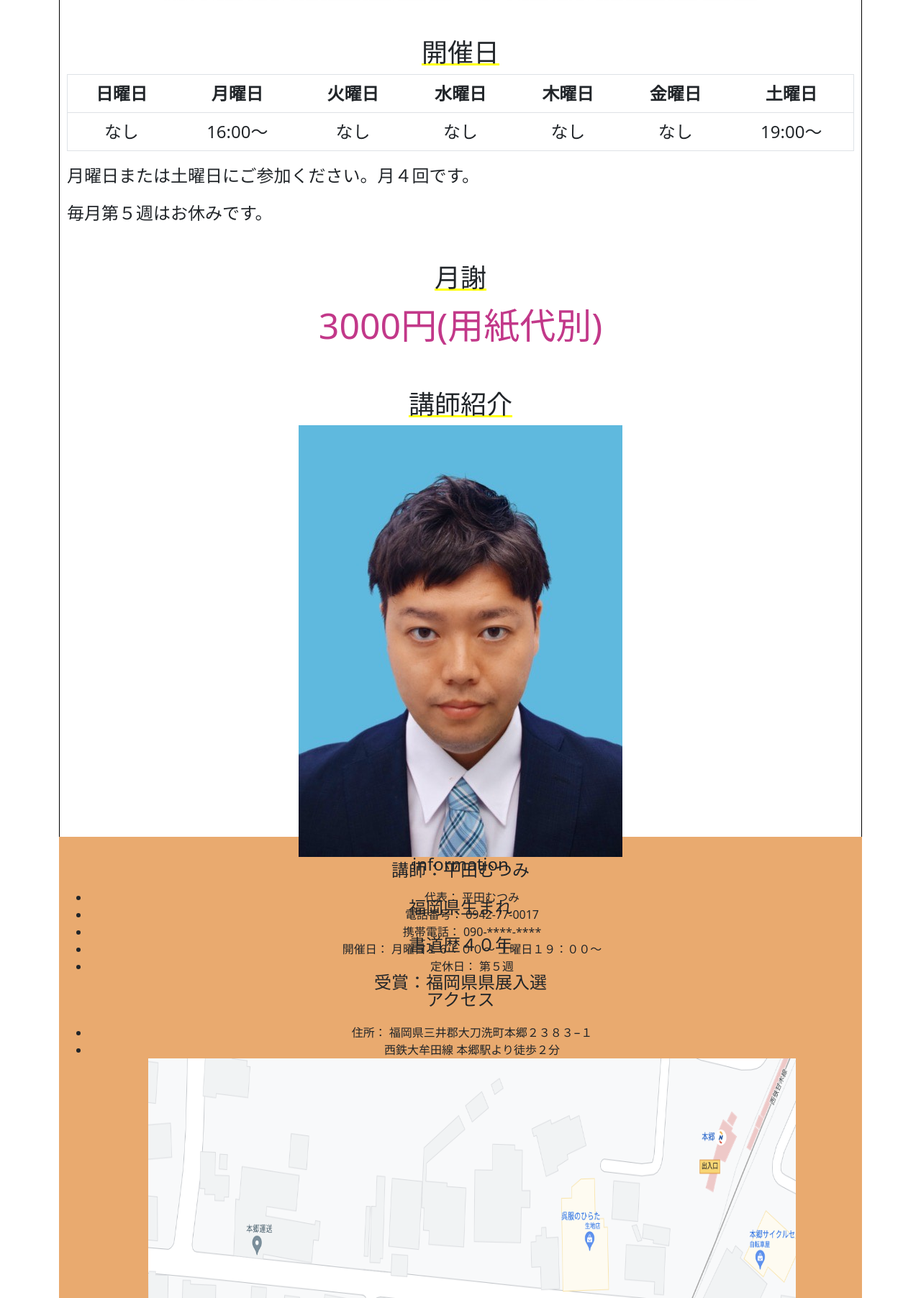
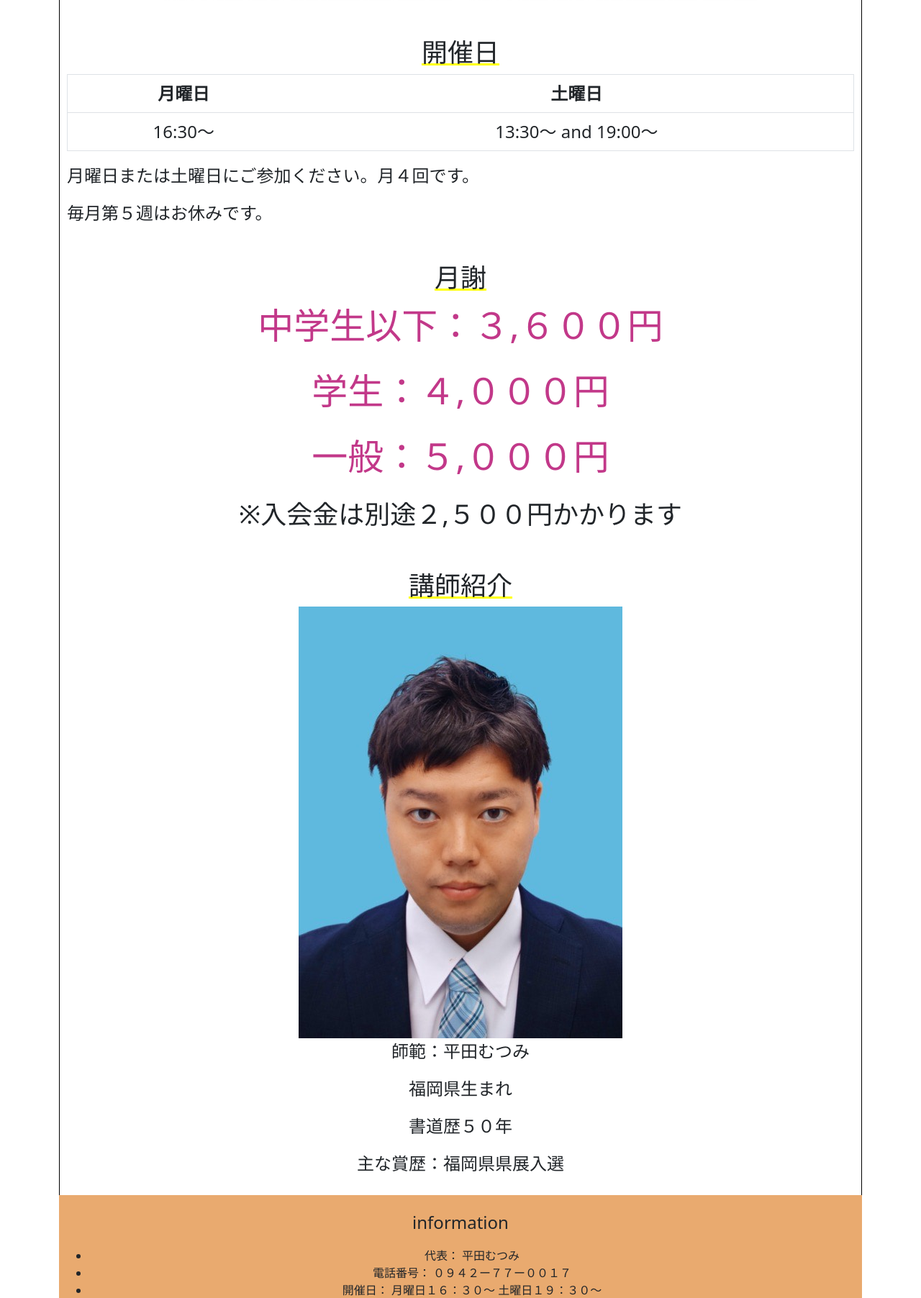
Before and after one commit to hiratatatsujiro/homepage, a PHP site: page / in a window 1280 px wide. Shown: the part 2037-3841 px from the top of the page at 72% size. Run offline with PHP 8.4, Linux system fonts and the light colour scheme; some libraries are stand-ins or nearby versions.

Commit message:
微調整

```diff
--- a/css/home.css
+++ b/css/home.css
@@ -14,13 +14,13 @@
 
 .phone-number {
   font-size: 16px;
-  margin-right: 40px;
-  line-height: 40px;
+  margin-right: 80px;
+  line-height: 80px;
 }
 
 main {
   background-color: white;
-  height: calc(3700px - 580px);
+  height: calc(100% - 580px);
   padding: 10px;
   border-left: 1px solid black;
   border-right: 1px solid black;
@@ -46,7 +46,7 @@
 
 footer {
   background-color: rgb(233, 170, 111);
-  height: 1000px;
+  height: 100%;
   margin: 0 auto;
   text-align: center;
   padding: 10px;
@@ -107,3 +107,8 @@
   background-color: rgb(250, 237, 219);
   color: black;
 }
+
+.fare_enter {
+  text-align: center;
+  font-size: 36px;
+}
--- a/index.html
+++ b/index.html
@@ -12,10 +12,9 @@
     <div class="container">
       <div id="app">
     <header>
-      <div class="title">平田書院 since 1962</div>
+      <div class="title">平田書院 since 1982</div>
       <div class="phone-number">
         <div>tel：{{ tel }}</div>
-        <div>携帯：{{ phone }}</div>
       </div>
      </header>
     <main>
@@ -53,29 +52,28 @@
        <div class="schedule">
         <h1>開催日</h1>
         <table class="table">
-          <th v-for="day in wday">{{ day }}</th>
+            <th>月曜日</th>
+            <th>土曜日</th>
           <tr class="tr">
-            <td>なし</td>
-            <td>16:00〜</td>
-            <td>なし</td>
-            <td>なし</td>
-            <td>なし</td>
-            <td>なし</td>
-            <td>19:00〜</td>
+            <td>16:30〜</td>
+            <td>13:30〜 and 19:00〜</td>
           </tr>
         </table>
         <p class="information-p">月曜日または土曜日にご参加ください。月４回です。</p>
         <p class="information-p">毎月第５週はお休みです。</p>
         <h1>月謝</h1>
-        <p class="fare">3000円(用紙代別)</p>
+        <p class="fare">中学生以下：３,６００円</p>
+        <p class="fare">学生：４,０００円</p>
+        <p class="fare">一般：５,０００円</p>
+        <p class="fare_enter">※入会金は別途２,５００円かかります</p>
        </div>
         <div class="teacher">
         <h1>講師紹介</h1>
         <img v-bind:src="teacherImage" class="teacher-image">
-        <p>講師：{{ name }}</p>
+        <p>師範：{{ name }}</p>
         <p>福岡県生まれ</p>
-        <p>書道歴４０年</p>
-        <p>受賞：福岡県県展入選</p>
+        <p>書道歴５０年</p>
+        <p>主な賞歴：福岡県県展入選</p>
         </div>
 
      </div>
@@ -86,8 +84,7 @@
         <ul>
           <li>代表： {{ name }}</li>
           <li>電話番号： {{ tel }}</li>
-          <li>携帯電話： {{ phone }}</li>
-          <li>開催日： 月曜日１６：００〜 土曜日１９：００〜</li>
+          <li>開催日： 月曜日１６：３０〜 土曜日１９：３０〜</li>
           <li>定休日： 第５週</li>
         </ul>
       </div>
--- a/slide_show.js
+++ b/slide_show.js
@@ -37,10 +37,8 @@
   el: "#app",
   data: {
     name: "平田むつみ",
-    tel: "0942-77-0017",
-    phone: "090-****-****",
+    tel: "０９４２ー７７ー００１７",
     area: "images/access.png",
-    wday: ["日曜日", "月曜日", "火曜日", "水曜日", "木曜日", "金曜日", "土曜日"],
     teacherImage: "images/pre_teacher.png",
     picture1: "images/sample1.png",
     picture2: "images/sample2.png",
```
